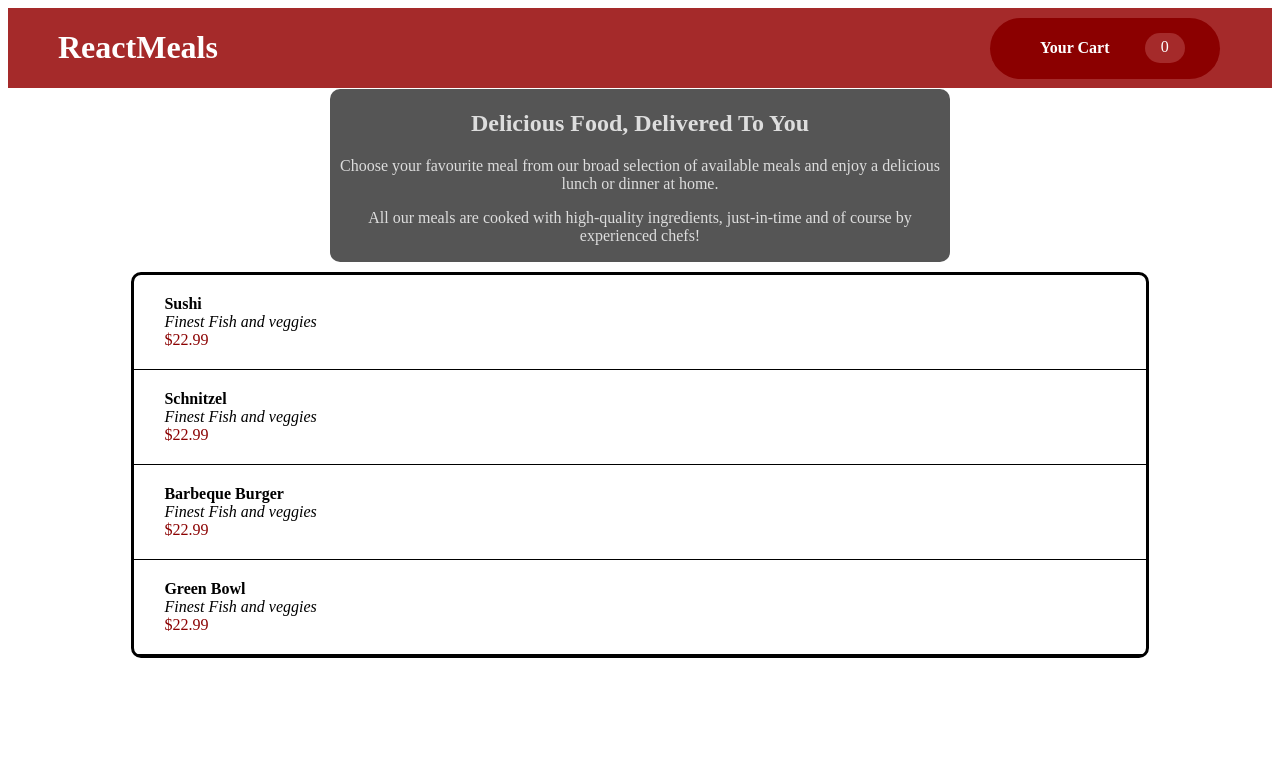
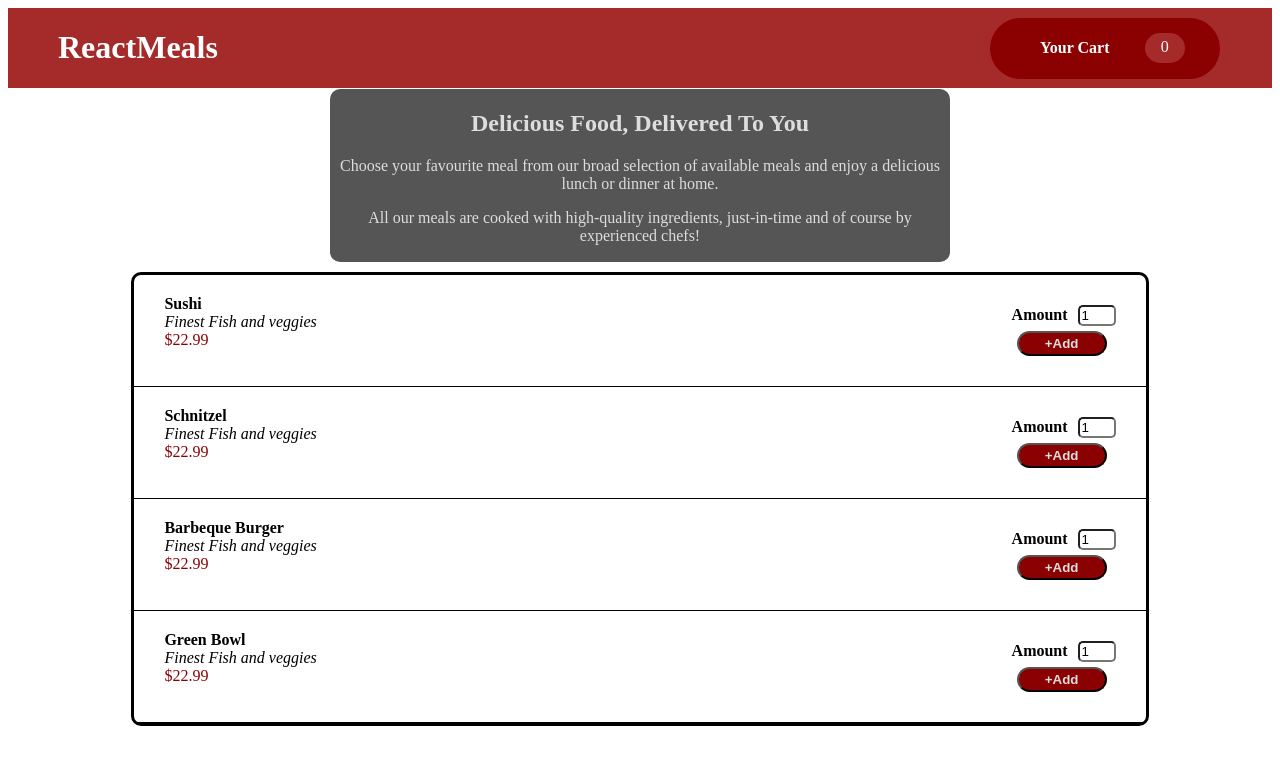
Before and after one commit to AmruthjithSunil/restaurantReact, a React (Vite) app: page / in a window 1280 px wide. Shown: the top 764 px of the page. Built offline with nearby package versions, Linux system fonts and the light colour scheme.

Commit message:
restaurant web task 4

```diff
--- /dev/null
+++ b/src/components/AddMeal.jsx
@@ -0,0 +1,39 @@
+import styled from "styled-components";
+
+const Frame = styled.div`
+  margin: 30px 30px 30px auto;
+`;
+
+const Label = styled.label`
+  margin-right: 10px;
+  font-weight: bold;
+`;
+
+const Input = styled.input`
+  width: 30px;
+  border-radius: 5px;
+`;
+
+const Submit = styled.button`
+  background-color: darkred;
+  color: #ddd;
+  font-weight: bold;
+  width: 90px;
+  height: 25px;
+  border-radius: 20px;
+  margin-left: 5px;
+  margin-top: 5px;
+`;
+
+export default function AddMeal() {
+  return (
+    <Frame>
+      <form>
+        <Label htmlFor="amount">Amount</Label>
+        <Input type="number" id="amount" value={1} name="amount" />
+        <br />
+        <Submit type="submit">+Add</Submit>
+      </form>
+    </Frame>
+  );
+}
--- a/src/components/Meal.jsx
+++ b/src/components/Meal.jsx
@@ -1,8 +1,6 @@
 import styled from "styled-components";
 
-const Frame = styled.div`
-  border-bottom: solid 1px;
-`;
+const Frame = styled.div``;
 
 const Name = styled.div`
   margin-top: 20px;
--- a/src/components/Meals.jsx
+++ b/src/components/Meals.jsx
@@ -1,5 +1,6 @@
 import Meal from "./Meal";
 import styled from "styled-components";
+import AddMeal from "./AddMeal";
 
 const Frame = styled.div`
   border: solid;
@@ -9,11 +10,19 @@ const Frame = styled.div`
   border-radius: 10px;
 `;
 
+const List = styled.div`
+  border-bottom: solid 1px;
+  display: flex;
+`;
+
 export default function Meals({ meals }) {
   return (
     <Frame>
       {meals.map((meal) => (
-        <Meal key={meal.id} meal={meal} />
+        <List key={meal.id}>
+          <Meal meal={meal} />
+          <AddMeal />
+        </List>
       ))}
     </Frame>
   );
```
